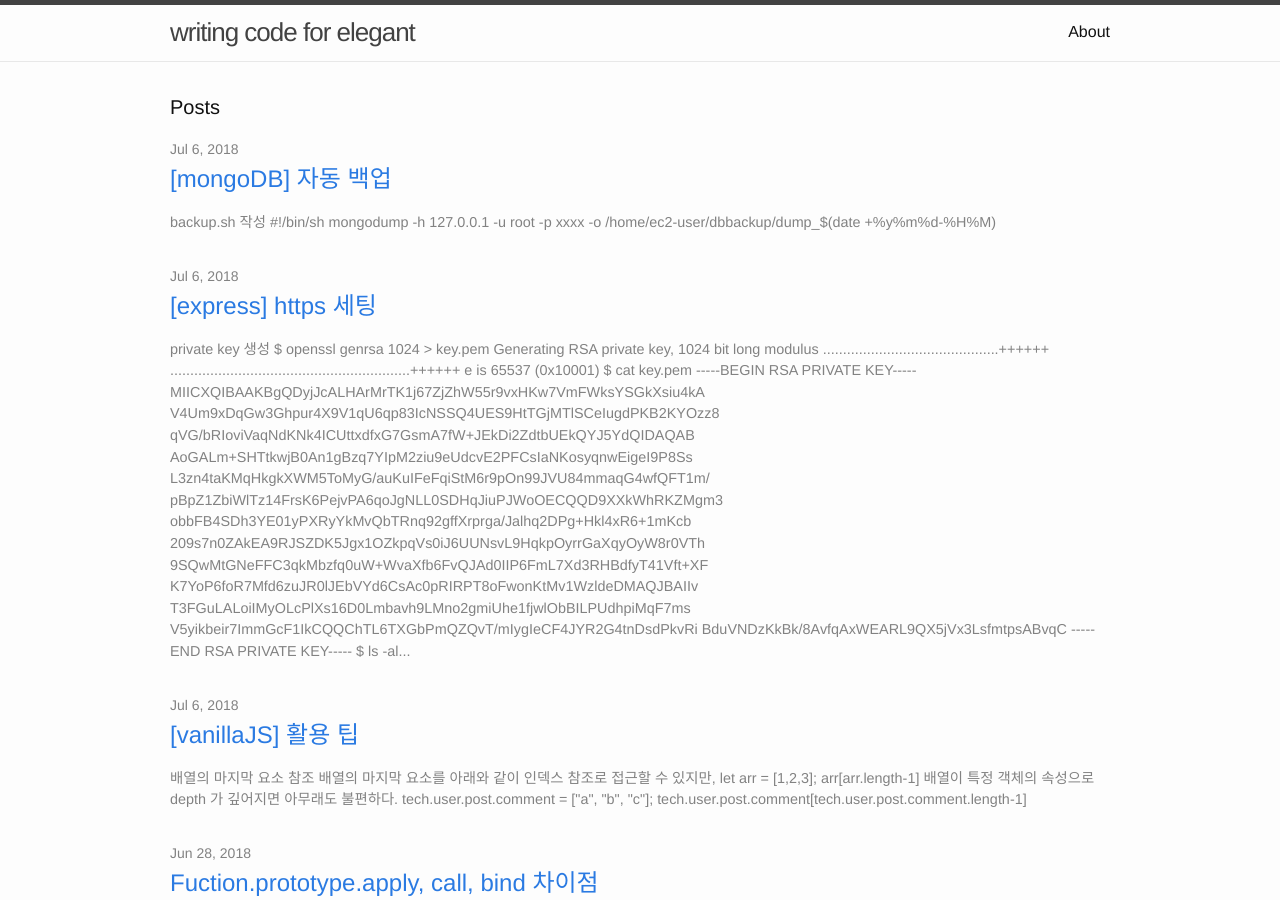
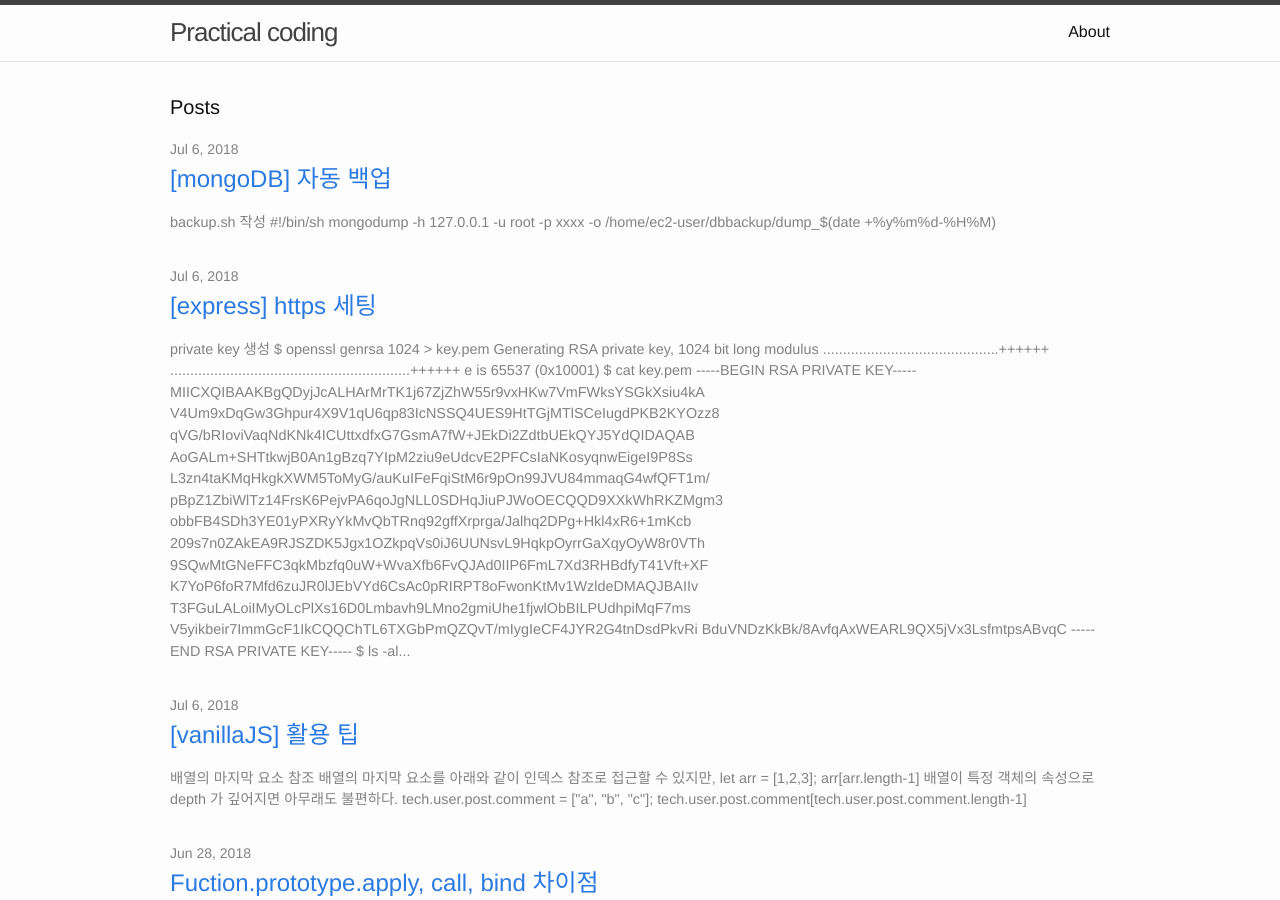
Before and after one commit to min9nim/min9nim.github.io, a Jekyll site: the page built from index.md, in a window 1280 px wide and 900 px high. Built offline with Jekyll 4.4.1, drawn with Linux system fonts in a browser that asks for light colours; some of the changed text lies outside the part shown.

Commit message:
change title

```diff
--- a/_config.yml
+++ b/_config.yml
@@ -13,7 +13,7 @@
 # you will see them accessed via {{ site.title }}, {{ site.email }}, and so on.
 # You can create any custom variable you would like, and they will be accessible
 # in the templates via {{ site.myvariable }}.
-title: "writing code for elegant"
+title: "Practical coding"
 author: mg.song
 email: min9nim@gmail.com
 description: >- # this means to ignore newlines until "baseurl:"
```
